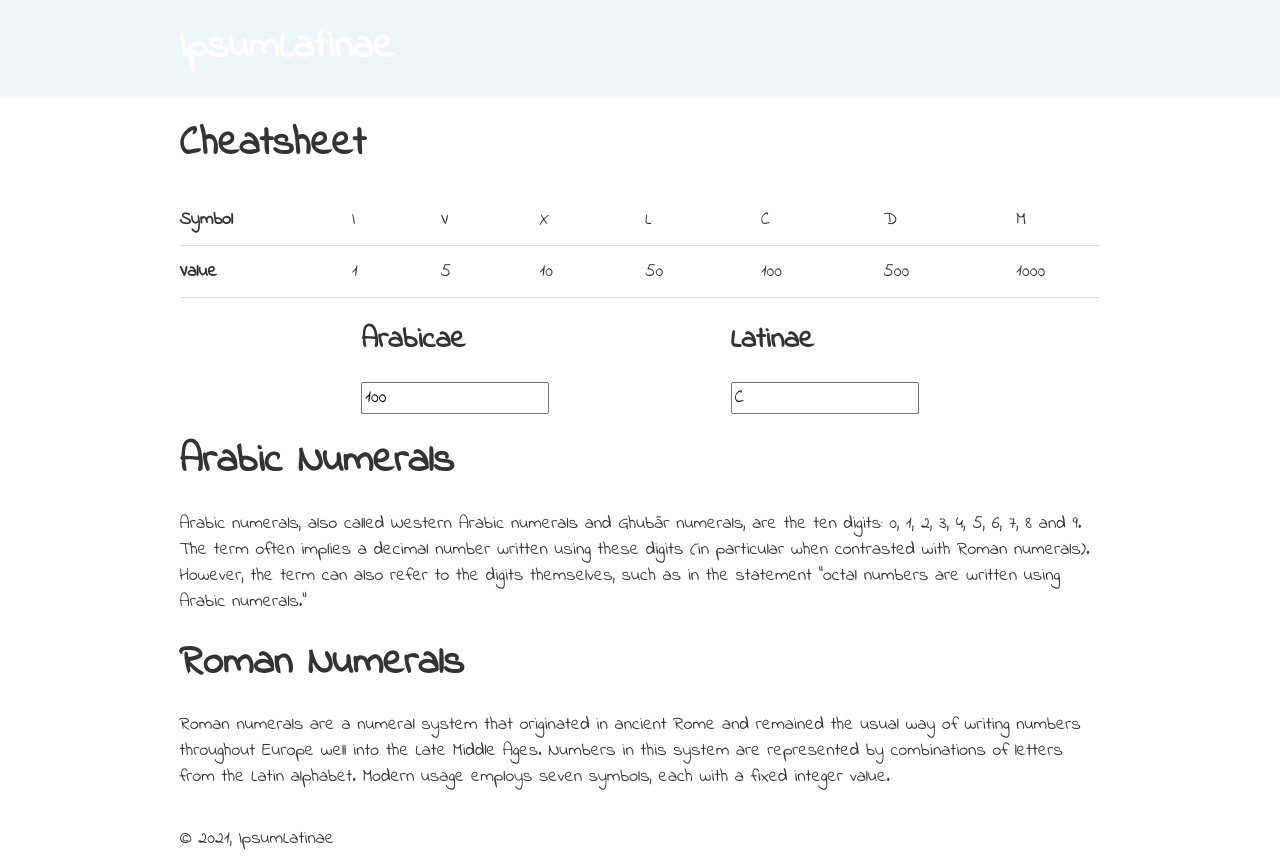
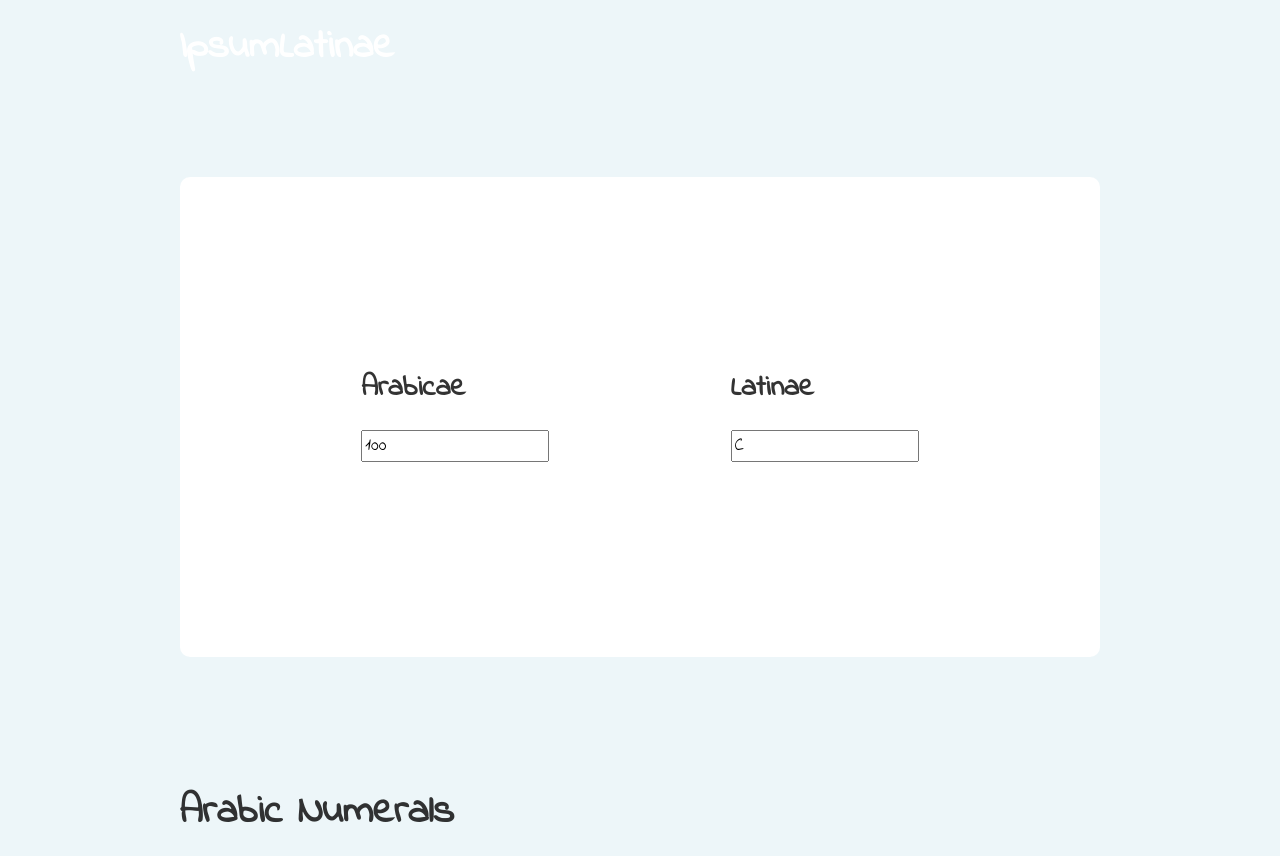
Before and after one commit to Artofaj/NumeralConverter, a Gatsby site: page / in a window 1280 px wide. Shown: the top 856 px of the page. Built offline with nearby package versions, Linux system fonts and the light colour scheme; Gatsby itself is replaced by a stand-in of ours.

Commit message:
Isolated cheatsheet

```diff
--- a/src/components/converter.js
+++ b/src/components/converter.js
@@ -3,6 +3,15 @@ import Input from "./converterInput"
 import RomanNumerals from "./romanNumerals"
 
 const Converter = () => {
+  const styles = {
+    backgroundColor: '#FFF',
+    minHeight: "60vh",
+    display:"flex",
+    justifyContent: "space-bewteen",
+    alignContent:"center",
+    borderRadius:"var(--rounded-corners)"
+  }
+
   const value = new RomanNumerals(100)
 
   const [stateValue, setValue] = useState(value.baseValue)
@@ -35,7 +44,7 @@ const Converter = () => {
   return (
     <section id="Converter">
       <form>
-        <div className="in-2-cols">
+        <div style={styles} className="in-2-cols">
           <Input
             id="Arabicae"
             type="number"
--- a/src/components/styles/styles.scss
+++ b/src/components/styles/styles.scss
@@ -3,3 +3,14 @@
 @import "./overwrites.scss";
 @import "./colors.scss";
 @import "./helpers.scss";
+:root {
+  --rounded-corners: 10px;
+}
+
+body {
+  background-color: var(--clr-primary);
+}
+
+section {
+  padding: 3rem 0;
+}
--- a/src/pages/index.js
+++ b/src/pages/index.js
@@ -7,33 +7,6 @@ import Converter from "../components/converter"
 const IndexPage = () => (
   <Layout>
     <Seo title="Converter" />
-    <section id="cheatsheet">
-      <h1>Cheatsheet</h1>
-      <table>
-        <tbody>
-          <tr>
-            <th>Symbol</th>
-            <td>I</td>
-            <td>V</td>
-            <td>X</td>
-            <td>L</td>
-            <td>C</td>
-            <td>D</td>
-            <td>M</td>
-          </tr>
-          <tr>
-            <th>Value</th>
-            <td>1</td>
-            <td>5</td>
-            <td>10</td>
-            <td>50</td>
-            <td>100</td>
-            <td>500</td>
-            <td>1000</td>
-          </tr>
-        </tbody>
-      </table>
-    </section>
     <Converter />
     <section>
       <h1>Arabic Numerals</h1>
```
Also changed, not shown: src/pages/cheatSheet.js (added, +33 -0 lines).
